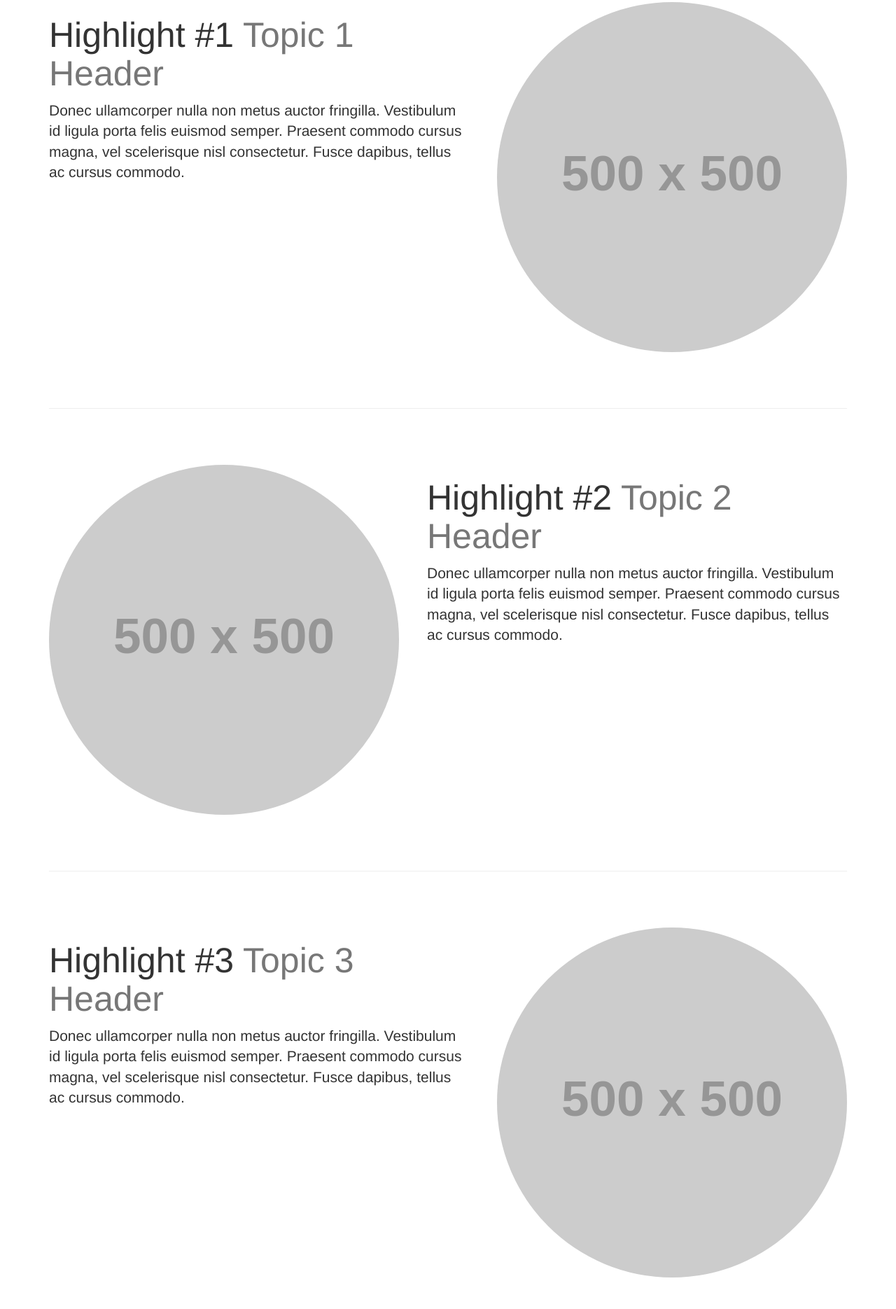
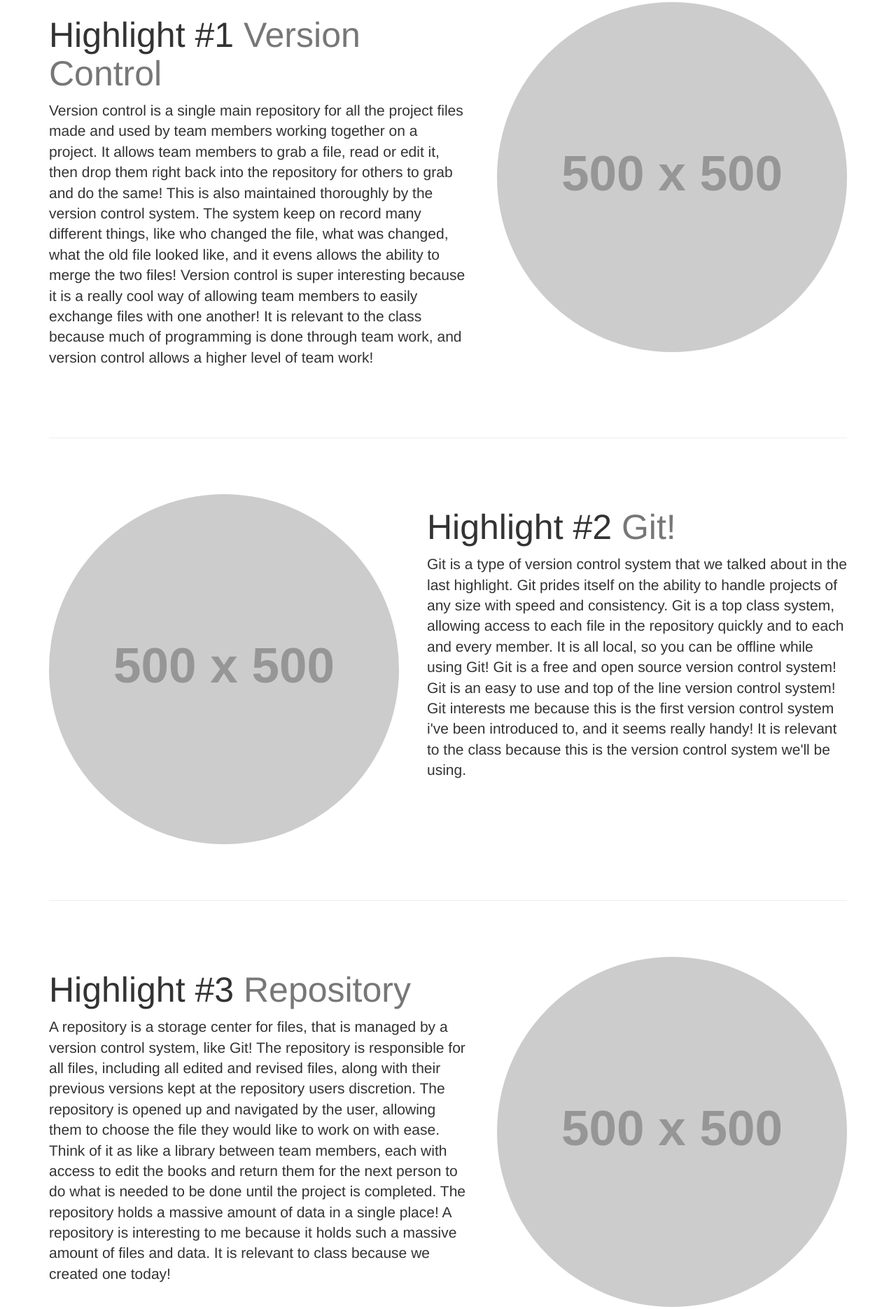
Before and after one commit to Ghm14/lesson3_VersionControl, a plain HTML site: page Lesson3_Highlights/index.html in a window 1280 px wide. Shown: the part 609-2479 px from the top of the page at 70% size. Drawn offline with Linux system fonts and the light colour scheme; placeholder pictures from the web are drawn by us.

Commit message:
Lesson 3 final commit

```diff
--- a/Lesson3_Highlights/index.html
+++ b/Lesson3_Highlights/index.html
@@ -11,7 +11,7 @@
     <meta name="description" content="">
     <meta name="author" content="">
 
-    <title>INSERT YOUR NAME</title>
+    <title>Gavin McGuinness</title>
 
     <!-- Bootstrap Core CSS -->
     <link href="css/bootstrap.min.css" rel="stylesheet">
@@ -67,7 +67,7 @@
         <div class="headline">
             <div class="container">
                 <h2>Lesson 3 Highlights</h2>
-                <h3>INSERT YOUR NAME</h3>
+                <h3>Gavin McGuinness</h3>
             </div>
         </div>
     </header>
@@ -81,9 +81,9 @@
         <div class="featurette" id="topic1">
             <img class="featurette-image img-circle img-responsive pull-right" src="http://placehold.it/500x500">
             <h2 class="featurette-heading">Highlight #1
-                <span class="text-muted">Topic 1 Header</span>
+                <span class="text-muted">Version Control </span>
             </h2>
-            <p class="lead">Donec ullamcorper nulla non metus auctor fringilla. Vestibulum id ligula porta felis euismod semper. Praesent commodo cursus magna, vel scelerisque nisl consectetur. Fusce dapibus, tellus ac cursus commodo.</p>
+            <p class="lead">Version control is a single main repository for all the project files made and used by team members working together on a project. It allows team members to grab a file, read or edit it, then drop them right back into the repository for others to grab and do the same! This is also maintained thoroughly by the version control system. The system keep on record many different things, like who changed the file, what was changed, what the old file looked like, and it evens allows the ability to merge the two files! Version control is super interesting because it is a really cool way of allowing team members to easily exchange files with one another! It is relevant to the class because much of programming is done through team work, and version control allows a higher level of team work!  </p>
         </div>
 
         <hr class="featurette-divider">
@@ -92,9 +92,9 @@
         <div class="featurette" id="topic2">
             <img class="featurette-image img-circle img-responsive pull-left" src="http://placehold.it/500x500">
             <h2 class="featurette-heading">Highlight #2
-                <span class="text-muted">Topic 2 Header</span>
+                <span class="text-muted">Git!</span>
             </h2>
-            <p class="lead">Donec ullamcorper nulla non metus auctor fringilla. Vestibulum id ligula porta felis euismod semper. Praesent commodo cursus magna, vel scelerisque nisl consectetur. Fusce dapibus, tellus ac cursus commodo.</p>
+            <p class="lead">Git is a type of version control system that we talked about in the last highlight. Git prides itself on the ability to handle projects of any size with speed and consistency. Git is a top class system, allowing access to each file in the repository quickly and to each and every member. It is all local, so you can be offline while using Git! Git is a free and open source version control system! Git is an easy to use and top of the line version control system! Git interests me because this is the first version control system i've been introduced to, and it seems really handy! It is relevant to the class because this is the version control system we'll be using. </p>
         </div>
 
         <hr class="featurette-divider">
@@ -103,9 +103,9 @@
         <div class="featurette" id="topic3">
             <img class="featurette-image img-circle img-responsive pull-right" src="http://placehold.it/500x500">
             <h2 class="featurette-heading">Highlight #3
-                <span class="text-muted">Topic 3 Header</span>
+                <span class="text-muted">Repository </span>
             </h2>
-            <p class="lead">Donec ullamcorper nulla non metus auctor fringilla. Vestibulum id ligula porta felis euismod semper. Praesent commodo cursus magna, vel scelerisque nisl consectetur. Fusce dapibus, tellus ac cursus commodo.</p>
+            <p class="lead">A repository is a storage center for files, that is managed by a version control system, like Git! The repository is responsible for all files, including all edited and revised files, along with their previous versions kept at the repository users discretion. The repository is opened up and navigated by the user, allowing them to choose the file they would like to work on with ease. Think of it as like a library between team members, each with access to edit the books and return them for the next person to do what is needed to be done until the project is completed. The repository holds a massive amount of data in a single place! A repository is interesting to me because it holds such a massive amount of files and data. It is relevant to class because we created one today!  </p>
         </div>
 
         <hr class="featurette-divider">
@@ -114,9 +114,9 @@
         <div class="featurette" id="topic4">
             <img class="featurette-image img-circle img-responsive pull-left" src="http://placehold.it/500x500">
             <h2 class="featurette-heading">Highlight #4
-                <span class="text-muted">Topic 4 Header</span>
+                <span class="text-muted">Git Commands! </span>
             </h2>
-            <p class="lead">Donec ullamcorper nulla non metus auctor fringilla. Vestibulum id ligula porta felis euismod semper. Praesent commodo cursus magna, vel scelerisque nisl consectetur. Fusce dapibus, tellus ac cursus commodo.</p>
+            <p class="lead">Git has many different commands that allow you to navigate the interface, and search through, or even change things as you see fit. Git config sets configuration values for things like user names, email, file formats and more! Git init initializes a git repository creating the initial .git in an existing or new project. Git add adds changes to your files in your working directory to your index, and git rm removes files from your working directory and index so they won't be tracked. There are many git commands that do a massive assortment of things to the repository, and that is one of the reasons i find git commands so interesting. Git commands are relevant to class because we need to learn them to navigate  the git repository. </p>
         </div>
 
         <hr class="featurette-divider">
@@ -125,9 +125,9 @@
         <div class="featurette" id="topic5">
             <img class="featurette-image img-circle img-responsive pull-right" src="http://placehold.it/500x500">
             <h2 class="featurette-heading">Highlight #5
-                <span class="text-muted">Topic 5 Header</span>
+                <span class="text-muted">The Three Main States!</span>
             </h2>
-            <p class="lead">Donec ullamcorper nulla non metus auctor fringilla. Vestibulum id ligula porta felis euismod semper. Praesent commodo cursus magna, vel scelerisque nisl consectetur. Fusce dapibus, tellus ac cursus commodo.</p>
+            <p class="lead">One of if not the most important thing to know about git is the three main states of git. Your files can reside in three main states in git, staged, modified, and committed. Staged means that you have a file that has been modified marked and ready to go in its current version to your next snapshot commit. Modified means that you have edited or made changes to your file, but have not committed those changes to the database yet. Committed means that the data is safe, and successfully stored on your database. There are also three main sections of a git project, the git directory, the working tree, and the staging area. This is interesting to me because it allows me to learn more about git, and relevant to class because we need to know this about git to have a deeper understanding of it.  </p>
         </div>
 
         <hr class="featurette-divider">
```
Also changed, not shown: 1 other file.
